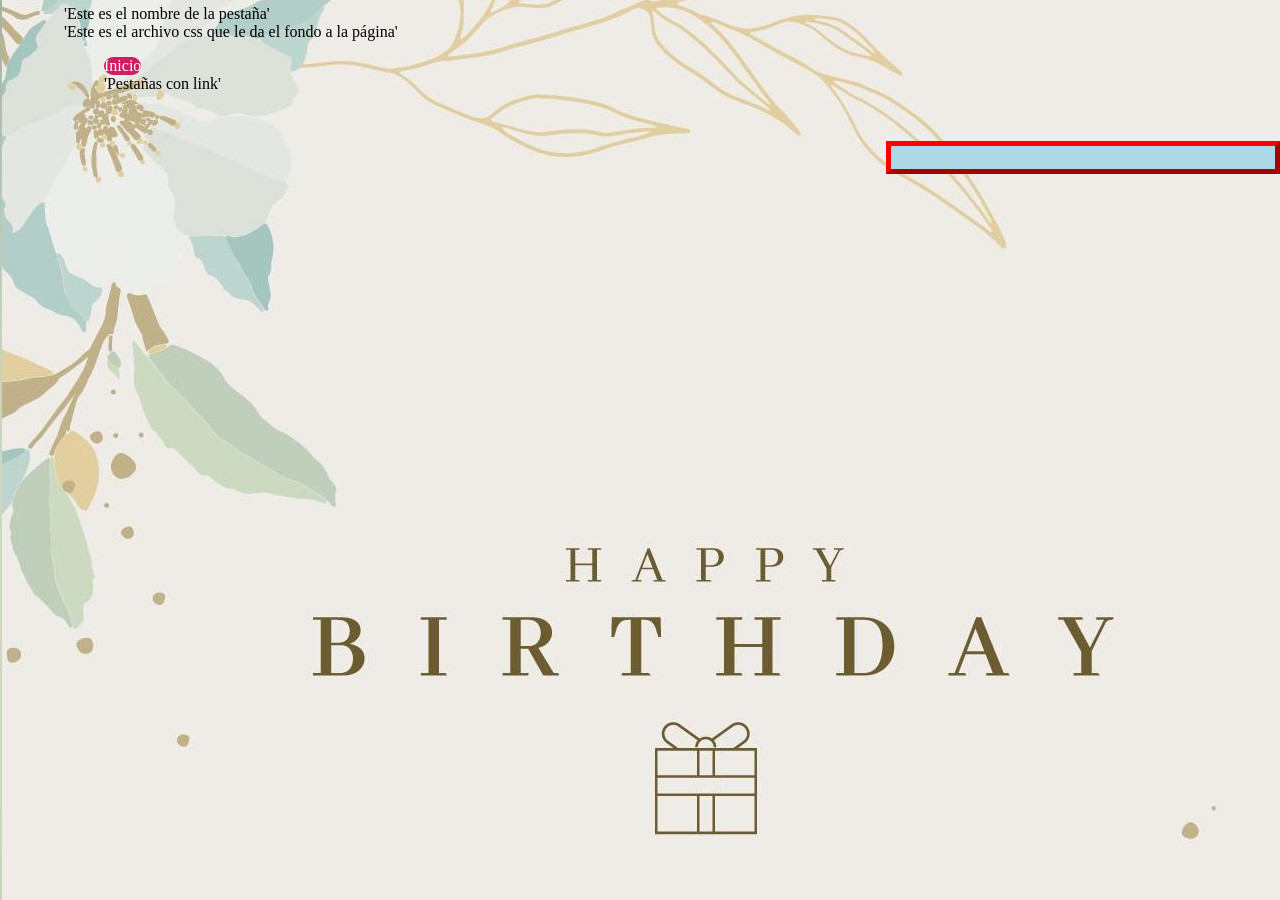
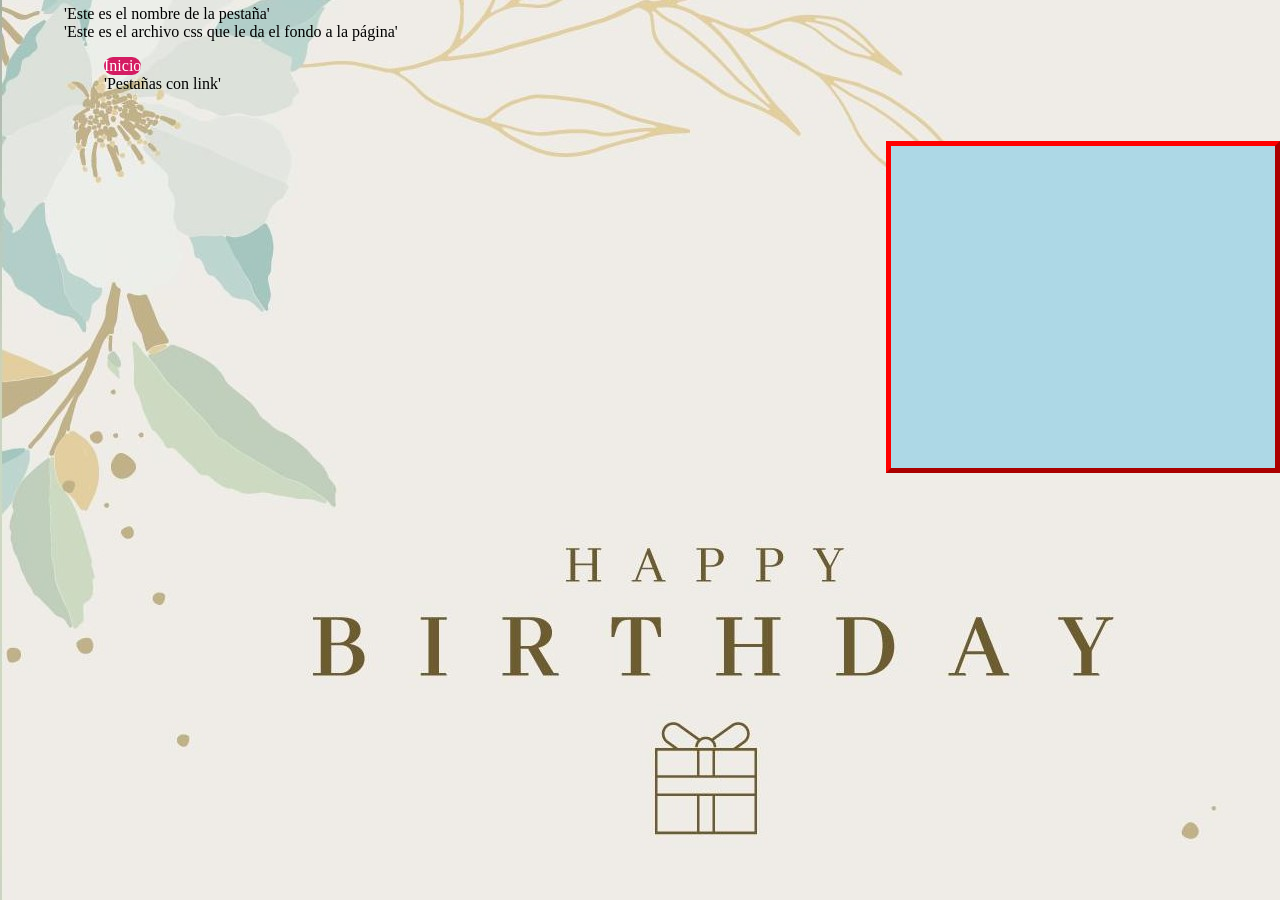
Before and after one commit to glosascroniquenses/Pruebas, a Jekyll site: the page built from _autores/cronista01.html, in a window 1280 px wide. Built offline with Jekyll 4.4.1, drawn with Linux system fonts in a browser that asks for light colours.

Commit message:
Update autore.html

```diff
--- a/_layouts/autore.html
+++ b/_layouts/autore.html
@@ -19,8 +19,10 @@
       {% assign unique_word_array = unique_word_string % | split: ","%}
 
       <nav>
+{% for row in rows %}
       {{ word }}
       </br>
+{% endfor %}
       </nav>
 
 </div>
```
